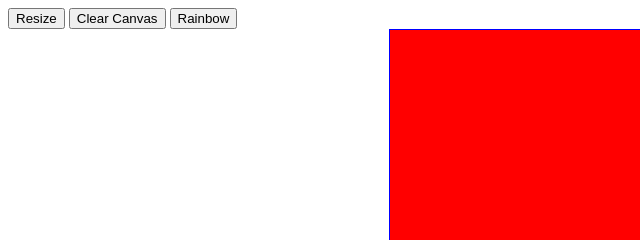
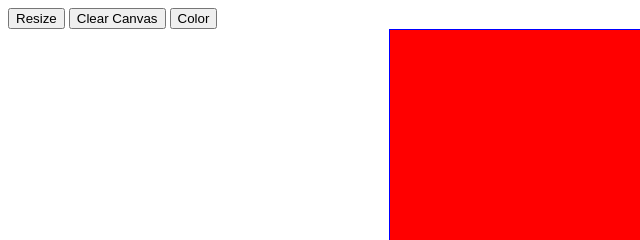
Before and after one commit to TryzeCM/etch-a-sketch, a plain HTML site: page index.html in a window 1280 px wide. Shown: the top 240 px of the page, 0-640 px from the left. Drawn offline with Linux system fonts and the light colour scheme.

Commit message:
renamed rainbow button to color button

```diff
--- a/index.html
+++ b/index.html
@@ -8,7 +8,7 @@
     <body>
         <button id="resize">Resize</button>
         <button id="erase">Clear Canvas</button>
-        <button id="ranibow">Rainbow</button>
+        <button id="color">Color</button>
         <div id="container"></div>
         <script type="text/javascript" src="script.js"></script>
     </body>
```
